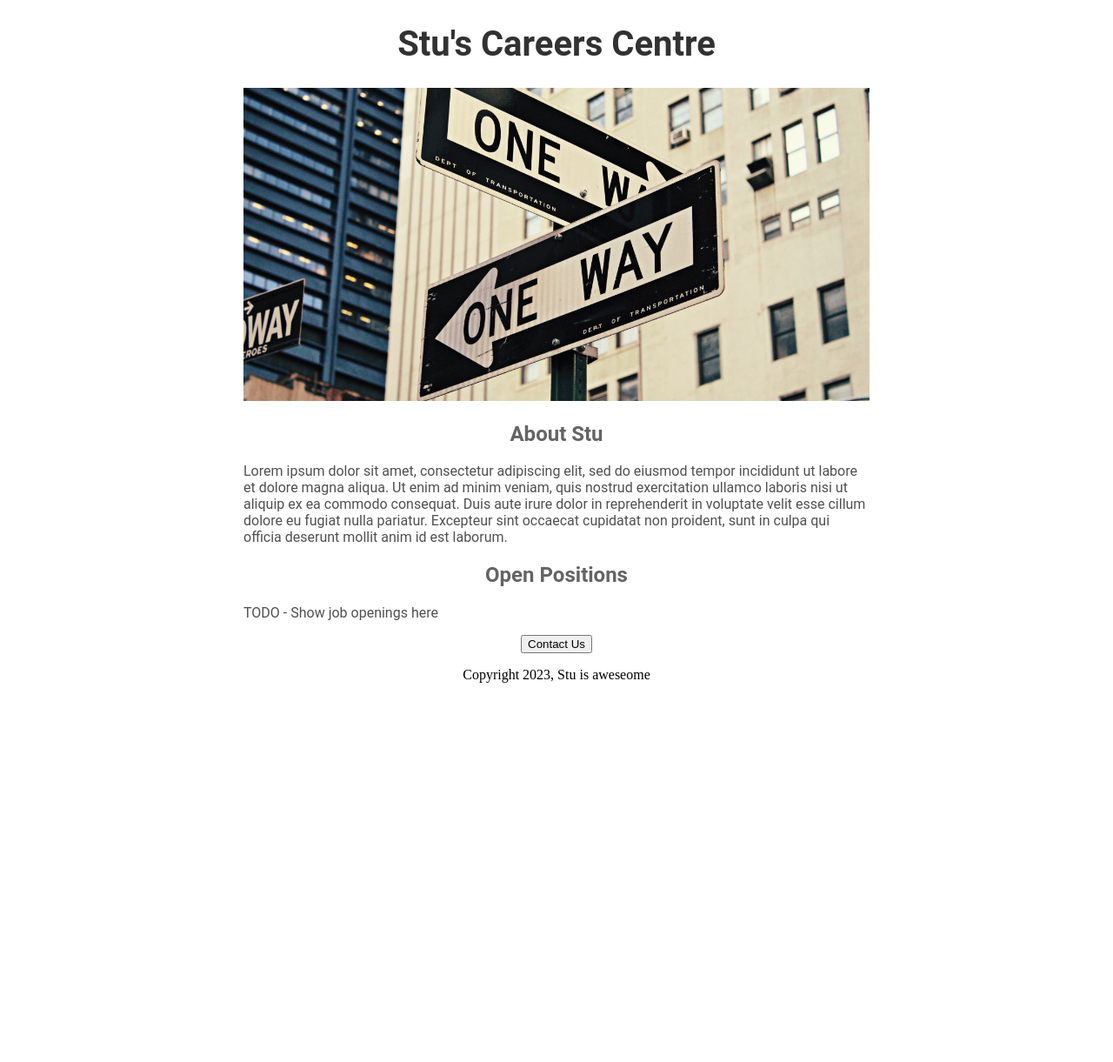
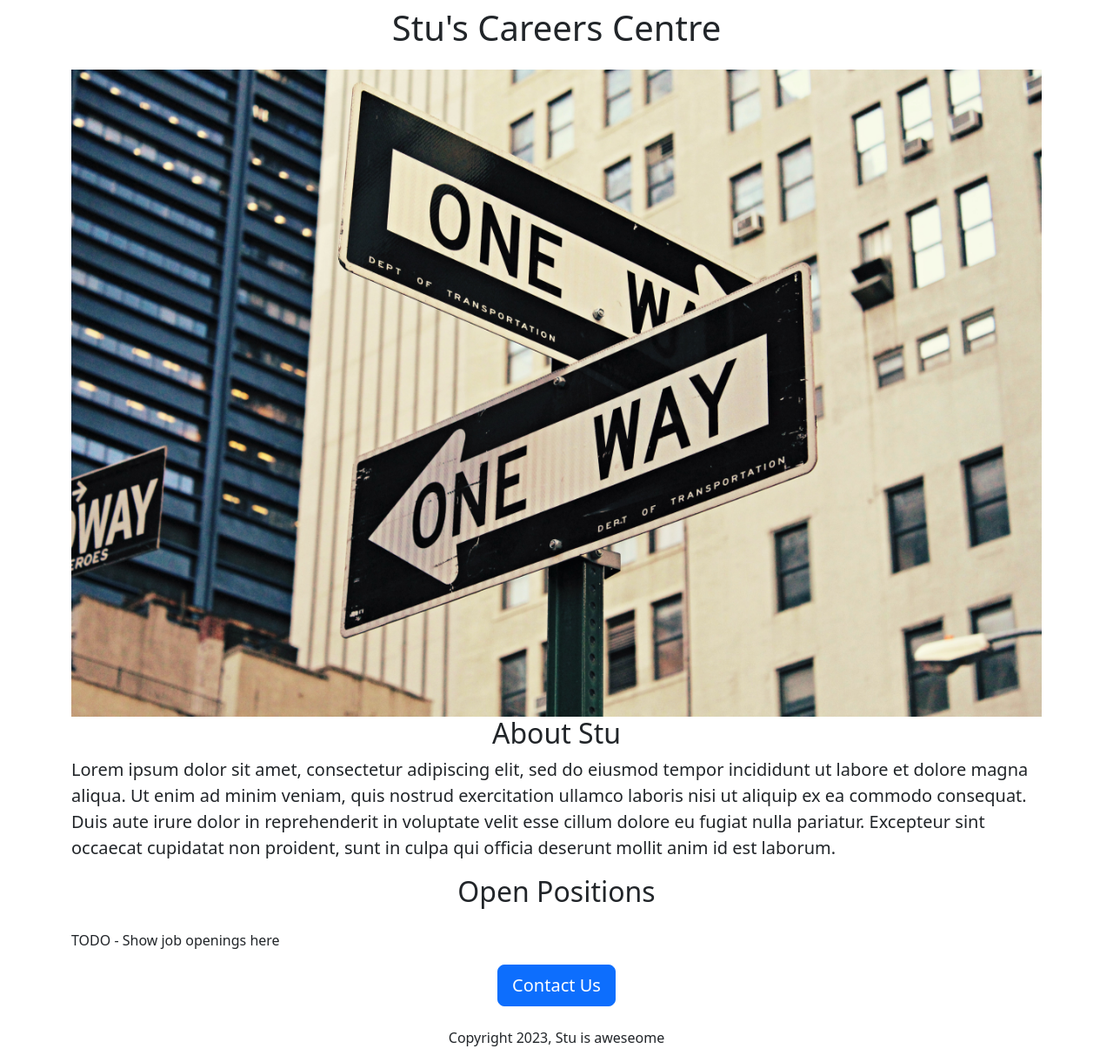
Before and after one commit to stuartwatts-act/my-careers-website, a Flask app: page / in a window 1280 px wide. Shown: the whole page at 87% size. Before the commit the page ends 785 px from the top, so only its background shows below. Run offline with Flask 3, Linux system fonts and the light colour scheme.

Commit message:
used bootstrap

```diff
--- a/templates/home.html
+++ b/templates/home.html
@@ -2,46 +2,20 @@
 <html>
   <head>
     <title>Stu's Careers Centre</title>
-    <style>
-      h1 {
-        font-size: 40px;
-        font-family: Roboto;
-        font-weight: bold;
-        color: rgb(50, 50, 50);
-        text-align: center;
-      }
-      #banner {
-        width: 100%;
-        height: 360px;
-        object-fit: cover;
-      }
-      h2{
-        font-family: Roboto;
-        font-size:32;
-        color: rgb(100, 100, 100);
-        text-align: center;
-      }
-      .bodytext{
-        font-family: Roboto;
-        color: rgb(80, 80, 80);
-      }
-      #container{
-        max-width: 720px;
-        margin: 0 auto 0 auto;
-      }
-
-    </style>
+    <meta charset="utf-8">
+    <meta name="viewport" content="width=device-width, initial-scale=1">
+     <link href="https://cdn.jsdelivr.net/npm/bootstrap@5.3.2/dist/css/bootstrap.min.css" rel="stylesheet" integrity="sha384-T3c6CoIi6uLrA9TneNEoa7RxnatzjcDSCmG1MXxSR1GAsXEV/Dwwykc2MPK8M2HN" crossorigin="anonymous">
   <body>
-    <div id="container">
-     <h1>Stu's Careers Centre</h1>
-      <img id="banner" src="https://stu-careers-website.stu-careers.repl.co/static/banner.jpg">
-      <h2>About Stu</h2>
-      <p class="bodytext">Lorem ipsum dolor sit amet, consectetur adipiscing elit, sed do eiusmod tempor incididunt ut labore et dolore magna aliqua. Ut enim ad minim veniam, quis nostrud exercitation ullamco laboris nisi ut aliquip ex ea commodo consequat. Duis aute irure dolor in reprehenderit in voluptate velit esse cillum dolore eu fugiat nulla pariatur. Excepteur sint occaecat cupidatat non proident, sunt in culpa qui officia deserunt mollit anim id est laborum.</p>
-      <h2>Open Positions</h2>
-      <p class="bodytext">TODO - Show job openings here</p>
-      <div style="text-align:center;">
-      <button>Contact Us</button>
-        <p>Copyright 2023, Stu is aweseome</p>
+    <div class="container">
+     <h1 class="text-center mt-2 mb-4">Stu's Careers Centre</h1>
+      <img class="img-fluid" id="banner" src="https://stu-careers-website.stu-careers.repl.co/static/banner.jpg">
+      <h2 class="text-center" mt-2 mb-4>About Stu</h2>
+      <p class="lead">Lorem ipsum dolor sit amet, consectetur adipiscing elit, sed do eiusmod tempor incididunt ut labore et dolore magna aliqua. Ut enim ad minim veniam, quis nostrud exercitation ullamco laboris nisi ut aliquip ex ea commodo consequat. Duis aute irure dolor in reprehenderit in voluptate velit esse cillum dolore eu fugiat nulla pariatur. Excepteur sint occaecat cupidatat non proident, sunt in culpa qui officia deserunt mollit anim id est laborum.</p>
+      <h2 class="text-center mt-2 mb-4">Open Positions</h2>
+      <p>TODO - Show job openings here</p>
+      <div class="text-center">
+      <button class="btn btn-primary btn-lg">Contact Us</button>
+        <p class="mt-4">Copyright 2023, Stu is aweseome</p>
       </div>
     </div>
   </body>
```
